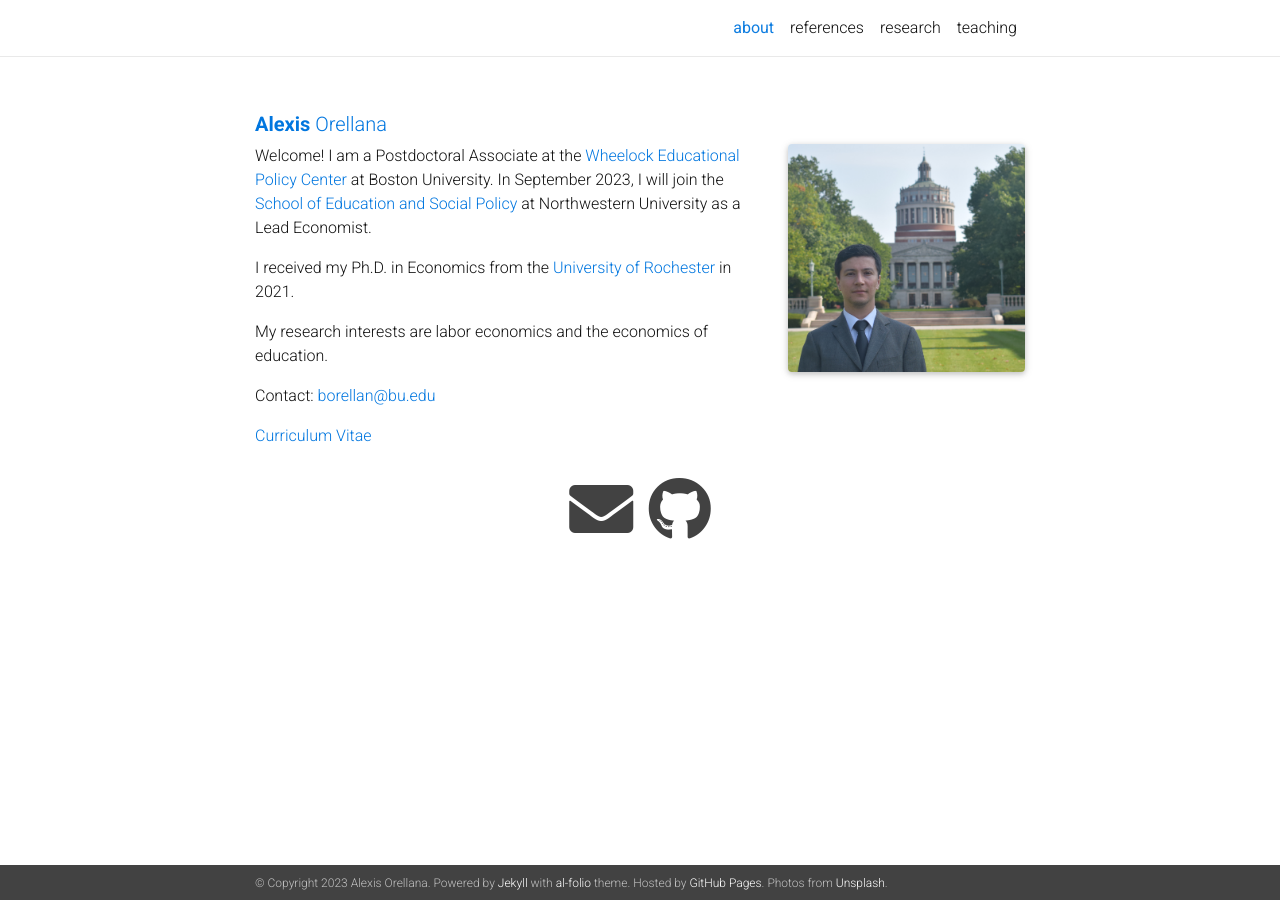
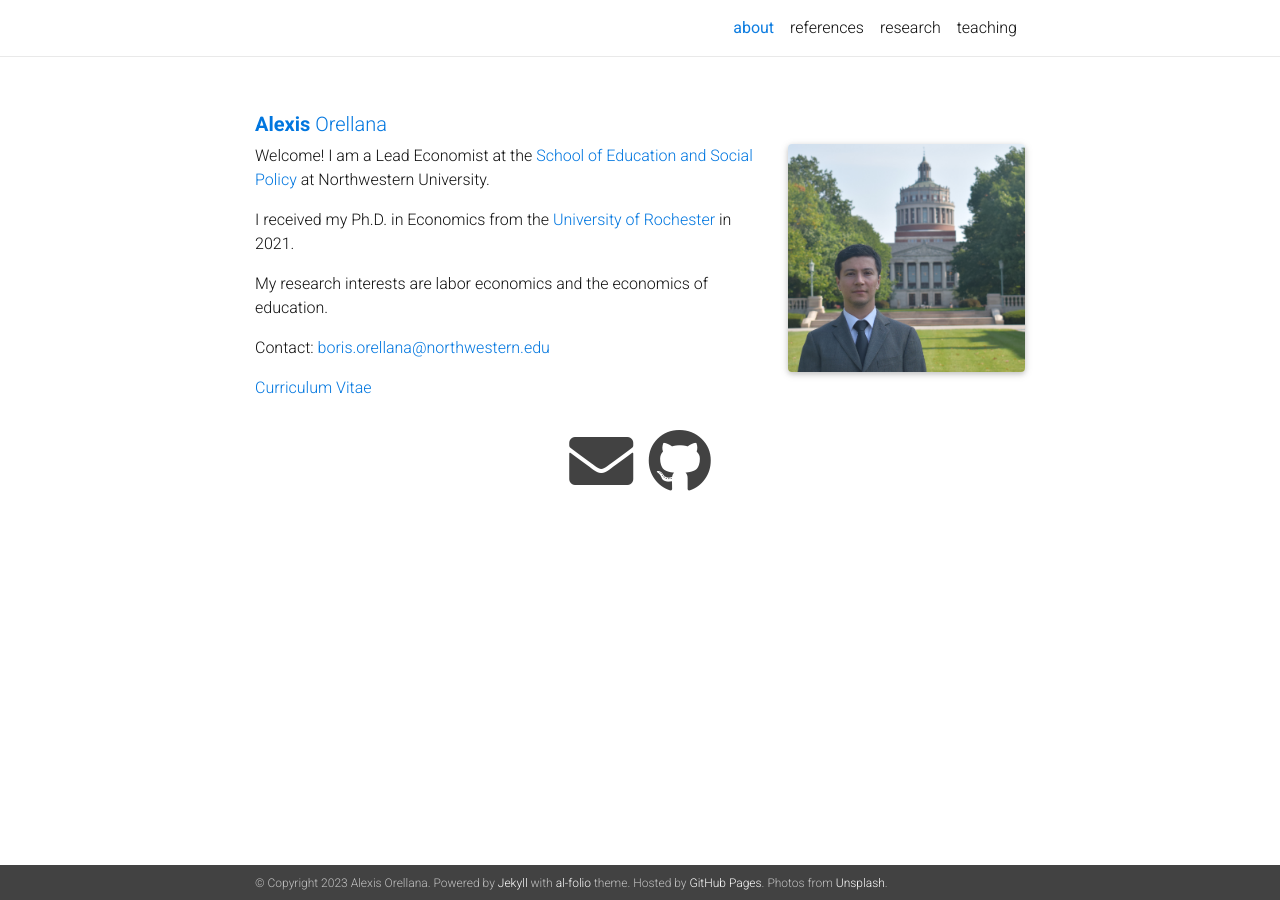
Before and after one commit to alexisorellana/alexisorellana.github.io, a Jekyll site: the page built from _pages/about.md, in a window 1280 px wide. Built offline with Jekyll 4.4.1, drawn with Linux system fonts in a browser that asks for light colours; nearby versions of some CDN libraries; a style sheet for code colours, icons or effects is not loaded.

Commit message:
update 09-01

```diff
--- a/_pages/about.md
+++ b/_pages/about.md
@@ -12,12 +12,12 @@ news: false
 social: true
 ---
 
-Welcome! I am a Postdoctoral Associate at the <a href="https://wheelockpolicycenter.org" target="_blank">Wheelock Educational Policy Center</a> at Boston University. In September 2023, I will join the <a href="https://www.sesp.northwestern.edu" target="_blank">School of Education and Social Policy</a> at Northwestern University as a Lead Economist.
+Welcome! I am a Lead Economist at the <a href="https://www.sesp.northwestern.edu" target="_blank">School of Education and Social Policy</a> at Northwestern University.
 
 I received my Ph.D. in Economics from the  <a href="https://www.sas.rochester.edu/eco/" target="_blank">University of Rochester</a> in 2021.
 
 My research interests are labor economics and the economics of education.
 
-Contact: <a href="mailto:borellan@bu.edu">borellan@bu.edu</a>
+Contact: <a href="mailto:boris.orellana@northwestern.edu">boris.orellana@northwestern.edu</a>
 
 [Curriculum Vitae]({{ site.baseurl }}/assets/pdf/Alexis Orellana - CV.pdf)
```
Also changed, not shown: 1 other file.
